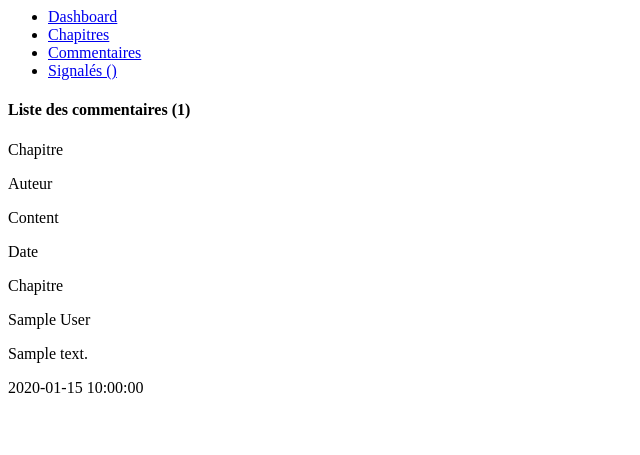
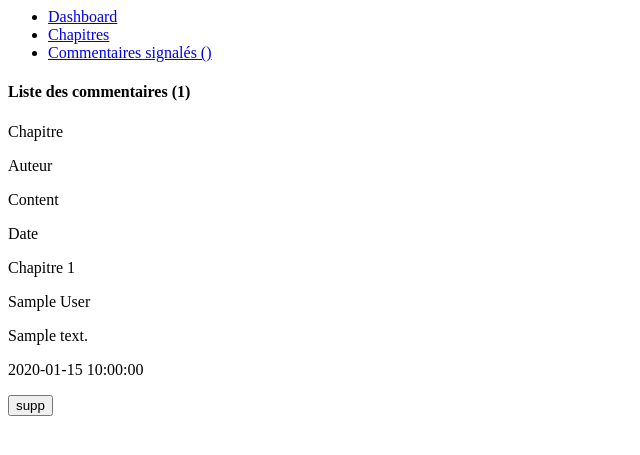
Before and after one commit to LeaLeroy23/Projet4, a PHP site: template Vue/vueComments.php in a window 1280 px wide. Shown: the top 455 px of the page, without its empty margins (0-640 px from the left). Run offline with PHP 8.4, Linux system fonts and the light colour scheme; the template is opened without the code that fills it: most values are stand-ins (such as "Sample title", 1, 10 or a date in 2020).

Commit message:
debug suppression commentaires

```diff
--- a/Controleur/Routeur.php
+++ b/Controleur/Routeur.php
@@ -56,7 +56,7 @@ class Routeur
                     $this->ctrlDashboard->edit();
                 }elseif ($_GET['action'] == 'comments') {
                     $this->ctrlDashboard->commentsList();
-                }elseif ($_GET['action'] == 'supprimerCommentaire') {
+                }elseif ($_GET['action'] == 'deleteComment') {
                     $this->ctrlDashboard->deleteComment();
                 }else {
                     throw new Exception("Action non valide");
--- a/Vue/gabarit.php
+++ b/Vue/gabarit.php
@@ -134,7 +134,7 @@
                         <div class="s-footer__copyright">
 
                             <span><!-- Link back to Colorlib can't be removed. Template is licensed under CC BY 3.0. -->
-                            Copyright &copy;<script>document.write(new Date().getFullYear());</script> Tout droit réservé | Ce thème  a été fait avec <i class="fa fa-heart" aria-hidden="true"></i> <br />par <a href="https://lea-leroy.com" target="_blank">Lea Leroy</a>
+                            Copyright &copy;<script>document.write(new Date().getFullYear());</script> Tout droit réservé | Ce thème  a été fait avec <i class="fa fa-heart" aria-hidden="true"></i> <br />par <a href="https://lea-leroy.com" target="_blank">Stratos Consulting</a>
                             <!-- Link back to Colorlib can't be removed. Template is licensed under CC BY 3.0. -->
                             </span>
 
--- a/Vue/gabaritSidebar.php
+++ b/Vue/gabaritSidebar.php
@@ -8,12 +8,9 @@
                     <nav class="nav-dashboard">
 
                         <ul class="summary">
-
                             <li class="li-dashboard"><a href="index.php?action=dashboard" class="intern-link-dashboard">Dashboard</a></li>
                             <li class="li-dashboard"><a href="index.php?action=chapterList" class="intern-link-dashboard">Chapitres</a></li>
-                            <li class="li-dashboard"><a href="index.php?action=comments" class="intern-link-dashboard">Commentaires</a></li>
-                            <li class="li-dashboard"><a href="index.php?action=warning" class="intern-link-dashboard">Signalés ()</a></li>
-
+                            <li class="li-dashboard"><a href="index.php?action=comments" class="intern-link-dashboard">Commentaires signalés ()</a></li>
                         </ul>
 
                     </nav>
--- a/Vue/vueComments.php
+++ b/Vue/vueComments.php
@@ -20,7 +20,7 @@
                                     <label>
 
                                     <div class="crud-block">
-                                        <div class="col-3 table-comment">
+                                        <div class="col-2 table-comment">
                                             <p>Chapitre</p>
                                         </div>
 
@@ -28,7 +28,7 @@
                                             <p>Auteur</p>
                                         </div>
 
-                                        <div class="col-4 table-comment">
+                                        <div class="col-5 table-comment">
                                             <p>Content</p>
                                         </div>
 
@@ -42,17 +42,17 @@
                                     </div>
 
                                         <?php foreach ($comments as $comment): ?>
-                                            <div class="crud-block">
 
-                                                <div class="col-3 table-comment">
-                                                    <p class="comment_list">Chapitre</p>
+                                        <div class="crud-block">
+                                                <div class="col-2 table-comment">
+                                                    <p class="comment_list">Chapitre <?= $comment['COM_chapter_id'];?></p>
                                                 </div>
 
                                                 <div class="col-2 table-comment">
                                                     <p class="comment_list"><?= $comment['author']; ?></p>
                                                 </div>
 
-                                                <div class="col-4 table-comment">
+                                                <div class="col-5 table-comment">
                                                     <p class="comment_list"><?= $comment['content']; ?></p>
                                                 </div>
 
@@ -61,7 +61,10 @@
                                                 </div>
 
                                                 <div class="col-1 table-comment">
-                                                    <a href="index.php?action=supprimerCommentaire&id=<?=$chapitre['id'];?>" class="crud-link"><i class="fas fa-times"></i></a>
+                                                    <form method="POST" action="index.php?action=deleteComment">
+                                                        <input type='hidden' name="comment_id" value='<?= $comment['COM_ID']; ?>'>
+                                                        <input type="submit" value="supp" name="supp">
+                                                    </form>
                                                 </div>
 
                                             </div>
```
Also changed, not shown: Controleur/ControleurChapitre.php (+12 -5 lines), Controleur/ControleurDashboard.php (+28 -6 lines), Modele/Commentaire.php (+8 -9 lines), Vue/vueChapitre.php (+5 -7 lines), Vue/vueDashboard.php (+4 -4 lines), contenu/upload/5df10d0be5622.jpg (added).
